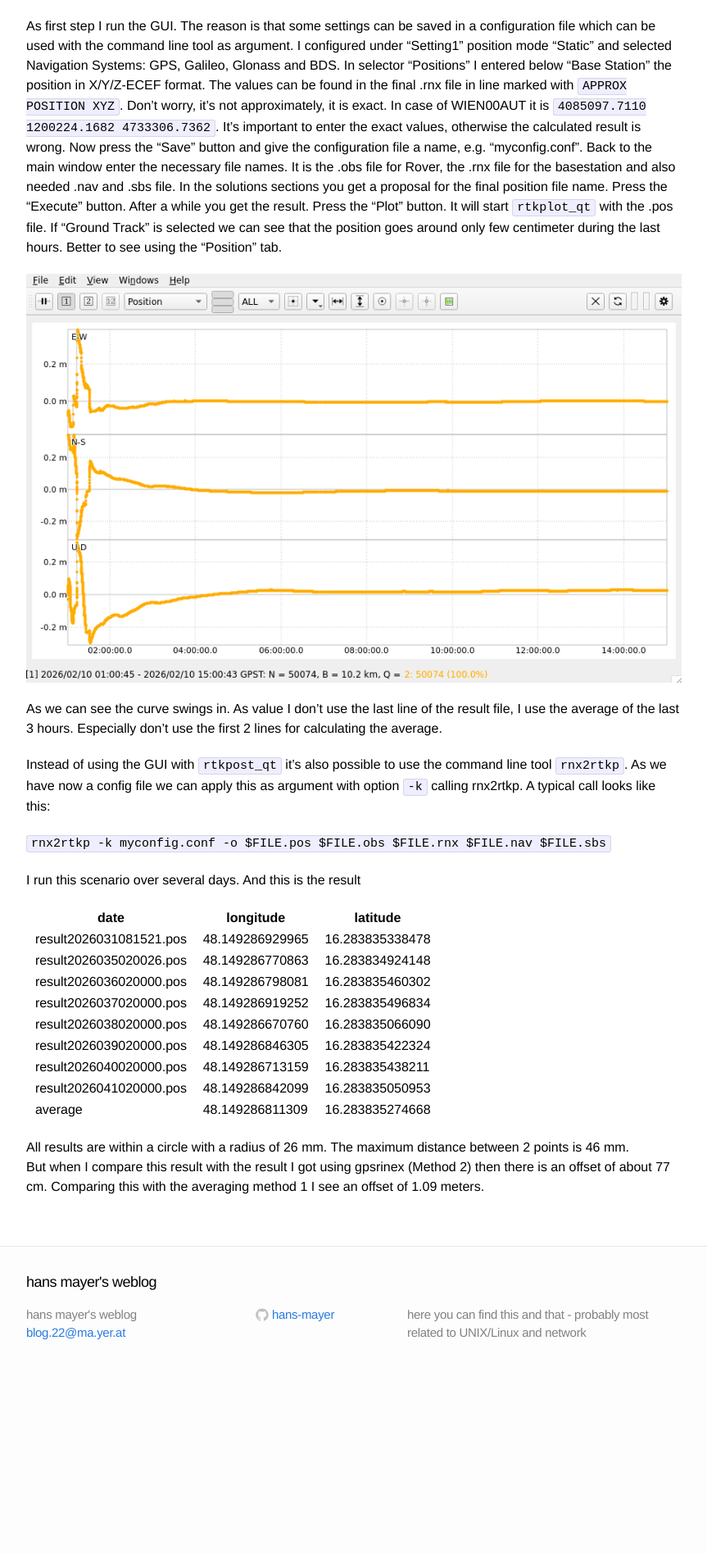
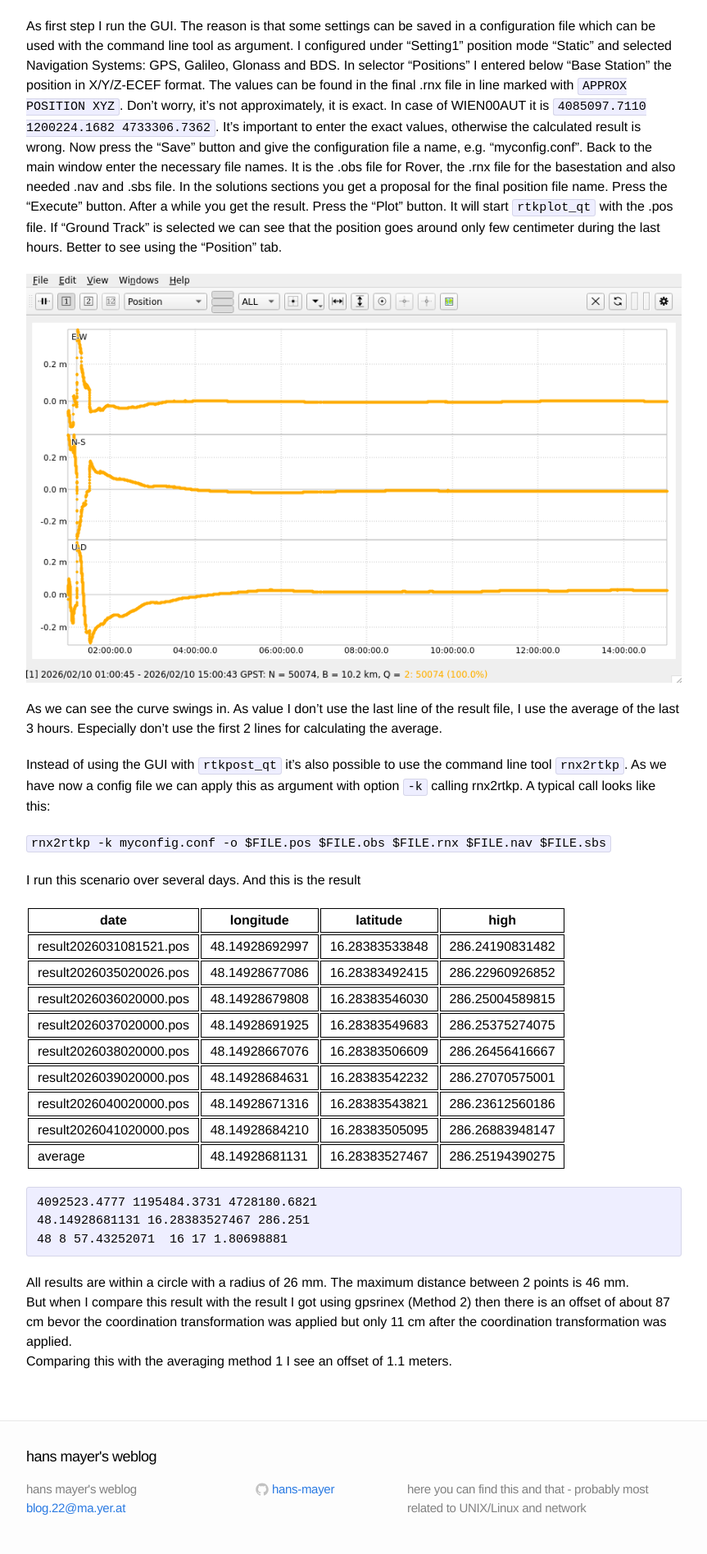
Before and after one commit to hans-mayer/blog, a Jekyll site: the page built from _posts/2026-02-21-PPP-with-RTKLIB.markdown, in a window 1280 px wide. Shown: the part 2522-4418 px from the top of the page at 82% size, without its empty margins (208-1071 px from the left). Built offline with Jekyll 4.4.1, drawn with Linux system fonts in a browser that asks for light colours; before the commit the page ends 4205 px from its top, so only the background shows below that.

Commit message:
2026-02-21-PPP-with-RTKLIB.markdown

```diff
--- a/_posts/2026-02-21-PPP-with-RTKLIB.markdown
+++ b/_posts/2026-02-21-PPP-with-RTKLIB.markdown
@@ -84,18 +84,30 @@ Instead of using the GUI with `rtkpost_qt` it's also possible to use the command
 
 I run this scenario over several days. And this is the result
 
-| &nbsp;&nbsp;date&nbsp;&nbsp;                    | &nbsp;&nbsp;longitude&nbsp;&nbsp;       | &nbsp;&nbsp;latitude&nbsp;&nbsp;        |
-|-------------------------------------------------|-----------------------------------------|-----------------------------------------|
-| &nbsp;&nbsp;result2026031081521.pos&nbsp;&nbsp; | &nbsp;&nbsp;48.149286929965&nbsp;&nbsp; | &nbsp;&nbsp;16.283835338478&nbsp;&nbsp; |
-| &nbsp;&nbsp;result2026035020026.pos&nbsp;&nbsp; | &nbsp;&nbsp;48.149286770863&nbsp;&nbsp; | &nbsp;&nbsp;16.283834924148&nbsp;&nbsp; |
-| &nbsp;&nbsp;result2026036020000.pos&nbsp;&nbsp; | &nbsp;&nbsp;48.149286798081&nbsp;&nbsp; | &nbsp;&nbsp;16.283835460302&nbsp;&nbsp; |
-| &nbsp;&nbsp;result2026037020000.pos&nbsp;&nbsp; | &nbsp;&nbsp;48.149286919252&nbsp;&nbsp; | &nbsp;&nbsp;16.283835496834&nbsp;&nbsp; |
-| &nbsp;&nbsp;result2026038020000.pos&nbsp;&nbsp; | &nbsp;&nbsp;48.149286670760&nbsp;&nbsp; | &nbsp;&nbsp;16.283835066090&nbsp;&nbsp; |
-| &nbsp;&nbsp;result2026039020000.pos&nbsp;&nbsp; | &nbsp;&nbsp;48.149286846305&nbsp;&nbsp; | &nbsp;&nbsp;16.283835422324&nbsp;&nbsp; |
-| &nbsp;&nbsp;result2026040020000.pos&nbsp;&nbsp; | &nbsp;&nbsp;48.149286713159&nbsp;&nbsp; | &nbsp;&nbsp;16.283835438211&nbsp;&nbsp; |
-| &nbsp;&nbsp;result2026041020000.pos&nbsp;&nbsp; | &nbsp;&nbsp;48.149286842099&nbsp;&nbsp; | &nbsp;&nbsp;16.283835050953&nbsp;&nbsp; |
-| &nbsp;&nbsp;average&nbsp;&nbsp;                 | &nbsp;&nbsp;48.149286811309&nbsp;&nbsp; | &nbsp;&nbsp;16.283835274668&nbsp;&nbsp; |
+<style>
+.tablelines table, .tablelines td, .tablelines th {
+        border: 1px solid black;
+        padding: 2px;
+        }
+</style>
+| &nbsp;&nbsp;date&nbsp;&nbsp;                    | &nbsp;&nbsp;longitude&nbsp;&nbsp;      | &nbsp;&nbsp;latitude&nbsp;&nbsp;       | &nbsp;&nbsp;high&nbsp;&nbsp;            |
+|-------------------------------------------------|----------------------------------------|----------------------------------------|-----------------------------------------|
+| &nbsp;&nbsp;result2026031081521.pos&nbsp;&nbsp; | &nbsp;&nbsp;48.14928692997&nbsp;&nbsp; | &nbsp;&nbsp;16.28383533848&nbsp;&nbsp; | &nbsp;&nbsp;286.24190831482&nbsp;&nbsp; |
+| &nbsp;&nbsp;result2026035020026.pos&nbsp;&nbsp; | &nbsp;&nbsp;48.14928677086&nbsp;&nbsp; | &nbsp;&nbsp;16.28383492415&nbsp;&nbsp; | &nbsp;&nbsp;286.22960926852&nbsp;&nbsp; |
+| &nbsp;&nbsp;result2026036020000.pos&nbsp;&nbsp; | &nbsp;&nbsp;48.14928679808&nbsp;&nbsp; | &nbsp;&nbsp;16.28383546030&nbsp;&nbsp; | &nbsp;&nbsp;286.25004589815&nbsp;&nbsp; |
+| &nbsp;&nbsp;result2026037020000.pos&nbsp;&nbsp; | &nbsp;&nbsp;48.14928691925&nbsp;&nbsp; | &nbsp;&nbsp;16.28383549683&nbsp;&nbsp; | &nbsp;&nbsp;286.25375274075&nbsp;&nbsp; |
+| &nbsp;&nbsp;result2026038020000.pos&nbsp;&nbsp; | &nbsp;&nbsp;48.14928667076&nbsp;&nbsp; | &nbsp;&nbsp;16.28383506609&nbsp;&nbsp; | &nbsp;&nbsp;286.26456416667&nbsp;&nbsp; |
+| &nbsp;&nbsp;result2026039020000.pos&nbsp;&nbsp; | &nbsp;&nbsp;48.14928684631&nbsp;&nbsp; | &nbsp;&nbsp;16.28383542232&nbsp;&nbsp; | &nbsp;&nbsp;286.27070575001&nbsp;&nbsp; |
+| &nbsp;&nbsp;result2026040020000.pos&nbsp;&nbsp; | &nbsp;&nbsp;48.14928671316&nbsp;&nbsp; | &nbsp;&nbsp;16.28383543821&nbsp;&nbsp; | &nbsp;&nbsp;286.23612560186&nbsp;&nbsp; |
+| &nbsp;&nbsp;result2026041020000.pos&nbsp;&nbsp; | &nbsp;&nbsp;48.14928684210&nbsp;&nbsp; | &nbsp;&nbsp;16.28383505095&nbsp;&nbsp; | &nbsp;&nbsp;286.26883948147&nbsp;&nbsp; |
+| &nbsp;&nbsp;average&nbsp;&nbsp;                 | &nbsp;&nbsp;48.14928681131&nbsp;&nbsp; | &nbsp;&nbsp;16.28383527467&nbsp;&nbsp; | &nbsp;&nbsp;286.25194390275&nbsp;&nbsp; |
+{: .tablelines}
+
+<pre>4092523.4777 1195484.3731 4728180.6821
+48.14928681131 16.28383527467 286.251
+48 8 57.43252071  16 17 1.80698881
+</pre>
 
 All results are within a circle with a radius of 26 mm. The maximum distance between 2 points is 46 mm. <br>
-But when I compare this result with the result I got using gpsrinex (Method 2) then there is an offset of about 77 cm.
-Comparing this with the averaging method 1 I see an offset of 1.09 meters.
+But when I compare this result with the result I got using gpsrinex (Method 2) then there is an offset of about 87 cm bevor the coordination transformation was applied but only 11 cm after the coordination transformation was applied. <br>
+Comparing this with the averaging method 1 I see an offset of 1.1 meters.
```
